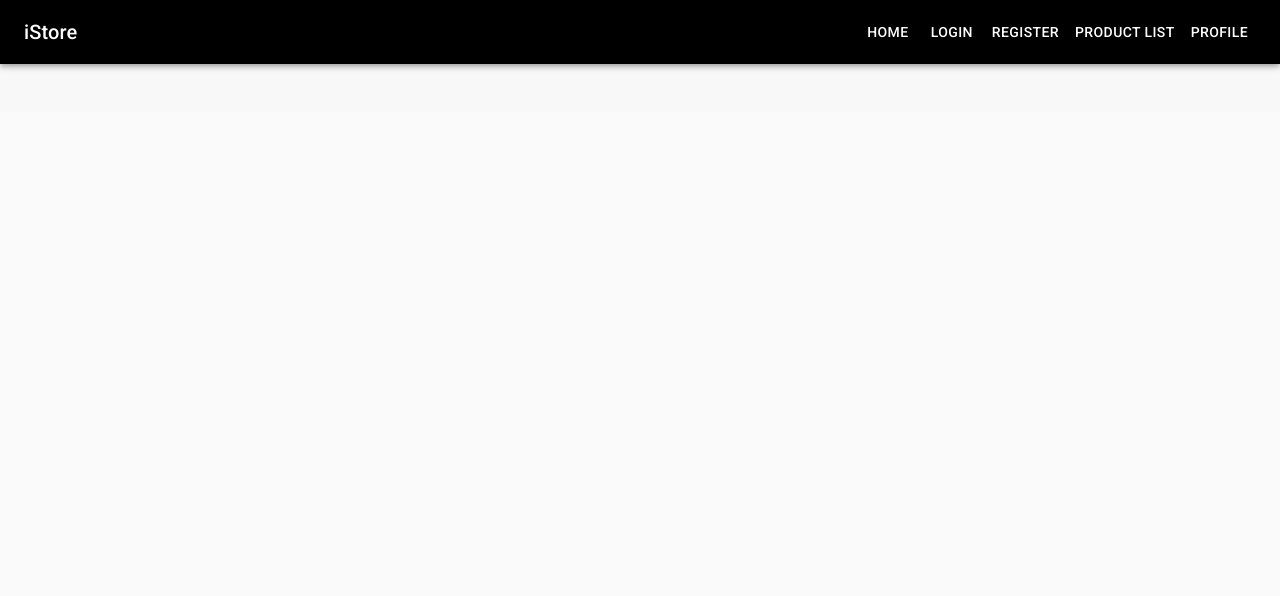
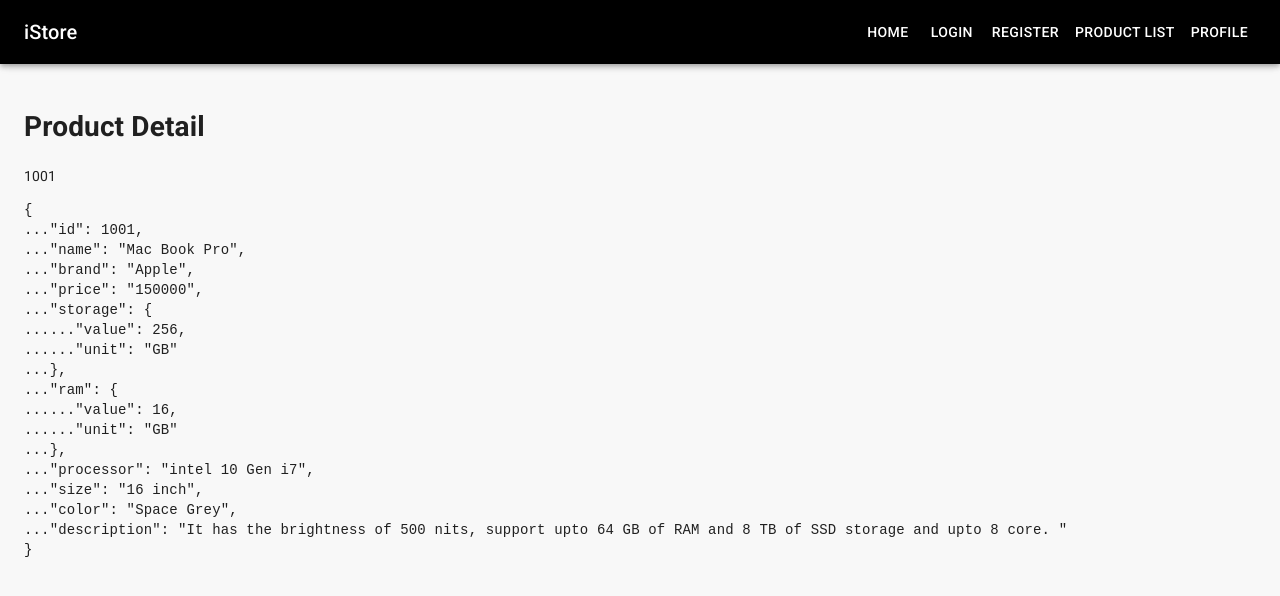
Before and after one commit to skr571999/dummy-store-website, a React (Create React App) app in the folder client/: page /product/1001 in a window 1280 px wide. Shown: the top 596 px of the page. Built offline with nearby package versions, Linux system fonts and the light colour scheme.

Commit message:
add productdetail page using JSON.stringify

```diff
--- a/client/src/Routes.tsx
+++ b/client/src/Routes.tsx
@@ -4,6 +4,7 @@
 
 import HomePage from "./pages/Home";
 import LoginPage from "./pages/Login";
+import ProductDetailPage from "./pages/ProductDetail";
 import ProductListPage from "./pages/ProductList";
 import ProfilePage from "./pages/Profile";
 import RegisterPage from "./pages/Register";
@@ -17,6 +18,11 @@
             <Route path="/register" exact component={RegisterPage} />
             <Route path="/profile" exact component={ProfilePage} />
             <Route path="/productlist" exact component={ProductListPage} />
+            <Route
+                path="/product/:productID"
+                exact
+                component={ProductDetailPage}
+            />
         </Switch>
     );
 };
--- /dev/null
+++ b/client/src/pages/ProductDetail/index.ts
@@ -0,0 +1,3 @@
+import ProductDetailPage from "./productdetail.container";
+
+export default ProductDetailPage;
--- /dev/null
+++ b/client/src/pages/ProductDetail/productdetail.container.tsx
@@ -0,0 +1,30 @@
+import React from "react";
+
+import { useParams } from "react-router-dom";
+
+import { DETAILED_PRODUCT_LIST } from "../../constants";
+
+interface ParamTypes {
+    productID: string;
+}
+
+const ProductDetail = () => {
+    const { productID } = useParams<ParamTypes>();
+
+    const productIndex = DETAILED_PRODUCT_LIST.findIndex(
+        (val) => val.id === parseInt(productID)
+    );
+
+    const product = DETAILED_PRODUCT_LIST[productIndex];
+
+    return (
+        <div>
+            <h1>Product Detail</h1>
+            <p>{productID}</p>
+
+            <pre>{JSON.stringify(product, null, "...")}</pre>
+        </div>
+    );
+};
+
+export default ProductDetail;
```
